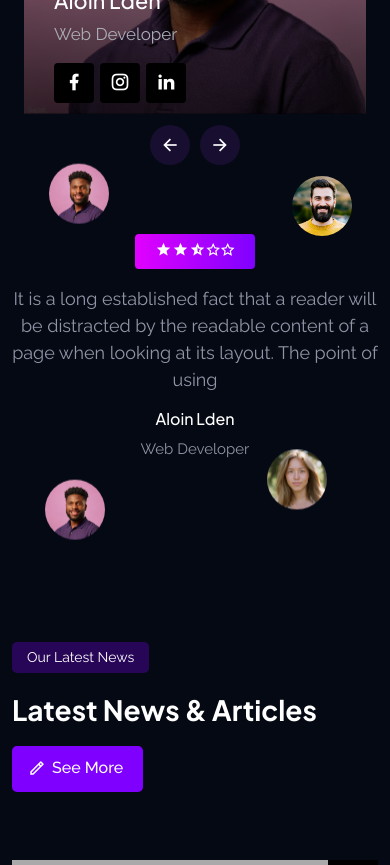
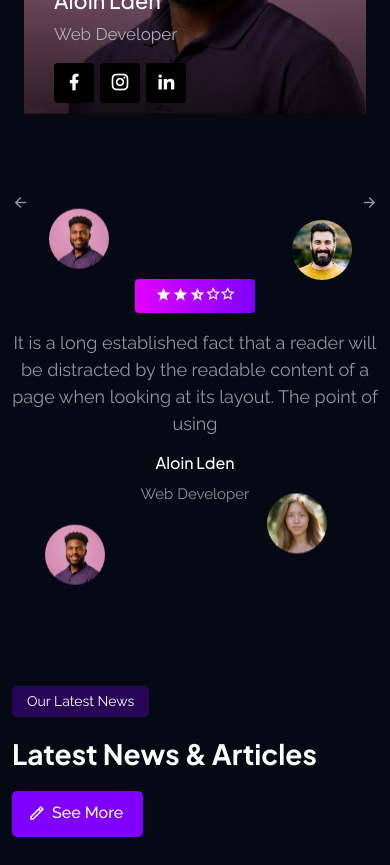
Before and after one commit to ibtehajmr/Epoch, a React (Vite) app: page / in a window 390 px wide. Shown: the part 4700-5565 px from the top of the page. Built offline with nearby package versions, Linux system fonts and the light colour scheme.

Commit message:
chore: changed team component swipe

```diff
--- a/src/assets/css/responsive.css
+++ b/src/assets/css/responsive.css
@@ -397,6 +397,9 @@
   }
 
   /* article area */
+  .article-area h2 {
+    font-size: 28px;
+  }
   .article-area .section-title {
     margin-bottom: 60px;
   }
@@ -631,6 +634,9 @@
   }
 
   /* article area */
+   .article-area h2 {
+    font-size: 28px;
+  }
   .article-area .item .pop-content h3 {
     font-size: 25px;
   }
--- a/src/assets/css/style.css
+++ b/src/assets/css/style.css
@@ -3291,6 +3291,7 @@ Contact Section CSS
 }
 
 /* Tech section */
+ .article-area h2,
 .testimonial-section h2,
 .tech-section h2 {
   font-weight: 700;
--- a/src/components/teamComponent.jsx
+++ b/src/components/teamComponent.jsx
@@ -1,58 +1,38 @@
-import React, { useRef } from 'react';
+import React, { forwardRef, useRef } from 'react';
 import { motion } from 'framer-motion';
 import { Swiper, SwiperSlide } from 'swiper/react';
 import 'swiper/css';
 
 import TeamCard from './common/teamCard';
 
-const TeamComponent = ({ parentClass, data }) => {
-  const swiperRef = useRef();
+const TeamComponent = forwardRef(({ parentClass, data, swiperRef }) => {
+  const swiper = useRef();
   return (
     <div className={`team-area pt-100 ${parentClass}`}>
       <div className='container'>
         <motion.div
           className='position-relative'
-          initial={{
-            opacity: 0,
-            y: 200,
-          }}
-          whileInView={{
-            opacity: 1,
-            y: 0,
-            transition: {
-              duration: 1,
-            },
-          }}
+          initial={{ opacity: 0, y: 200 }}
+          whileInView={{ opacity: 1, y: 0, transition: { duration: 1 } }}
           viewport={{ once: true }}
         >
           <Swiper
             spaceBetween={30}
-            // slidesPerView={3}
             breakpoints={{
-              0: {
-                slidesPerView: 1,
-              },
-              576: {
-                slidesPerView: 2,
-              },
-              768: {
-                slidesPerView: 2,
-              },
-              992: {
-                slidesPerView: 3,
-              },
-              1200: {
-                slidesPerView: 3,
-              },
+              0: { slidesPerView: 1 },
+              576: { slidesPerView: 2 },
+              768: { slidesPerView: 2 },
+              992: { slidesPerView: 3 },
+              1200: { slidesPerView: 3 },
             }}
             onBeforeInit={(swiper) => {
-              swiperRef.current = swiper;
+              if (swiperRef) swiperRef.current = swiper;
+              else swiper.current = swiper;
             }}
             loop
             className='image-courser'
           >
-            {data.map(({ id, img, name, position, social_link }) => {
-              return (
+            {data.map(({ id, img, name, position, social_link }) => (
               <SwiperSlide key={id}>
                 <TeamCard
                   img={img}
@@ -61,21 +41,22 @@ const TeamComponent = ({ parentClass, data }) => {
                   social_link={social_link}
                 />
               </SwiperSlide>
-              );
-            })}
+            ))}
           </Swiper>
+          {!swiperRef ? (
             <div className='d-flex align-items-center justify-content-between navigation mt-3'>
-            <div onClick={() => swiperRef.current?.slidePrev()}>
+              <div onClick={() => swiper.current?.slidePrev()}>
                 <i className='ri-arrow-left-line' />
               </div>
-            <div onClick={() => swiperRef.current?.slideNext()}>
+              <div onClick={() => swiper.current?.slideNext()}>
                 <i className='ri-arrow-right-line' />
               </div>
             </div>
+          ) : null}
         </motion.div>
       </div>
     </div>
   );
-};
+});
 
 export default TeamComponent;
--- a/src/components/testimonial.jsx
+++ b/src/components/testimonial.jsx
@@ -117,7 +117,20 @@ const testimonialData = [
 ];
 
 const Testimonial = () => {
-  const swiperRef = useRef();
+  const swiperRefs = {
+    testimonial: useRef(),
+    team: useRef(),
+  };
+
+  const handleSlidePrev = () => {
+    swiperRefs.testimonial.current?.slidePrev();
+    swiperRefs.team.current?.slidePrev();
+  };
+
+  const handleSlideNext = () => {
+    swiperRefs.testimonial.current?.slideNext();
+    swiperRefs.team.current?.slideNext();
+  };
 
   return (
     <div className='testimonial-section ptb-100'>
@@ -127,7 +140,20 @@ const Testimonial = () => {
         </div>
         <h2 className='text-center pb-5'>What Our Clients Say About Us</h2>
 
-        <TeamComponent parentClass={'pt-0 pb-100'} data={testimonialData} />
+        <TeamComponent
+          parentClass={'pt-0 pb-100'}
+          data={testimonialData}
+          swiperRef={swiperRefs.team}
+        />
+
+        <div className='d-flex align-items-center justify-content-between navigation mt-3'>
+          <div onClick={handleSlidePrev}>
+            <i className='ri-arrow-left-line' />
+          </div>
+          <div onClick={handleSlideNext}>
+            <i className='ri-arrow-right-line' />
+          </div>
+        </div>
 
         <div className='testimonial-area ptb-100'>
           <Swiper
@@ -135,7 +161,7 @@ const Testimonial = () => {
             slidesPerView={1}
             loop
             onBeforeInit={(swiper) => {
-              swiperRef.current = swiper;
+              swiperRefs.testimonial.current = swiper;
             }}
             className='image-courser'
             modules={[Navigation]}
@@ -151,7 +177,6 @@ const Testimonial = () => {
               </SwiperSlide>
             ))}
           </Swiper>
-
           {testimonialData.map(({ id, img }) => {
             return (
               <div key={id} className='user'>
```
Lines whose indentation alone changed are shown as unchanged.
